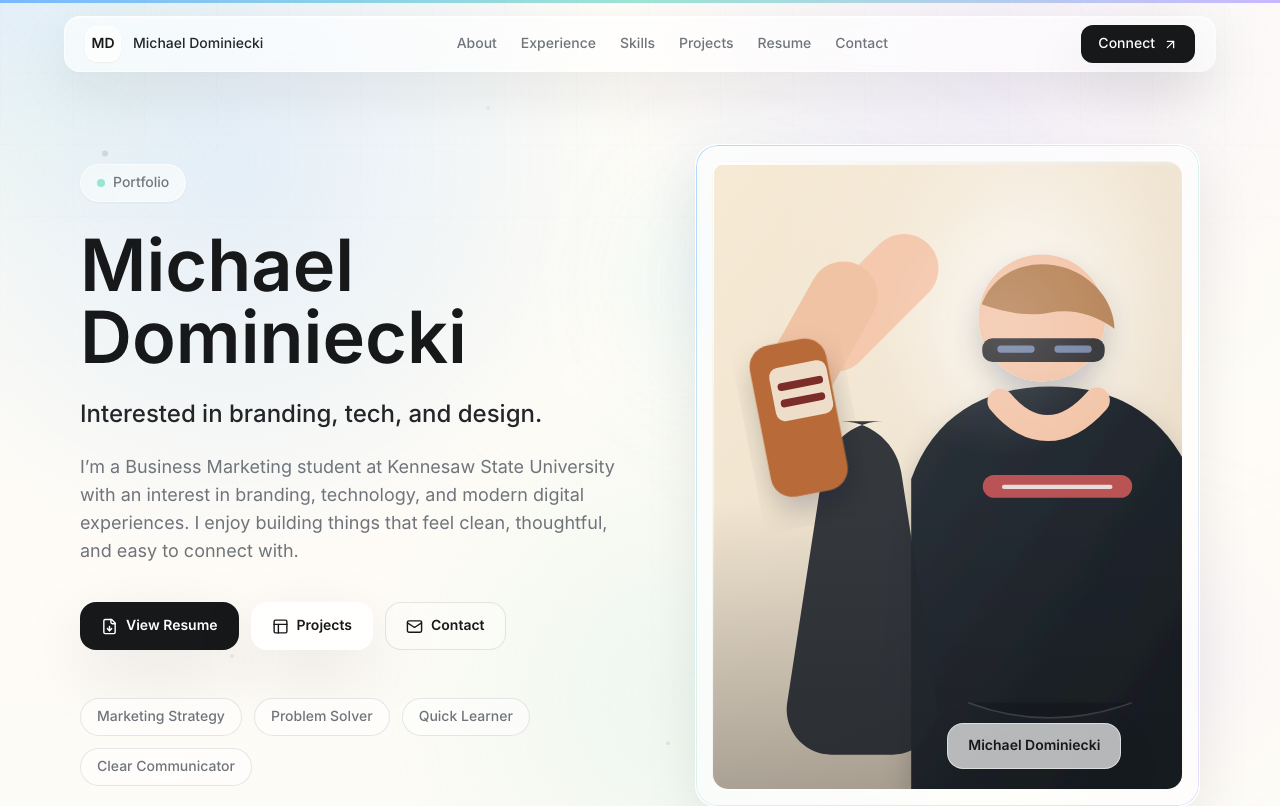
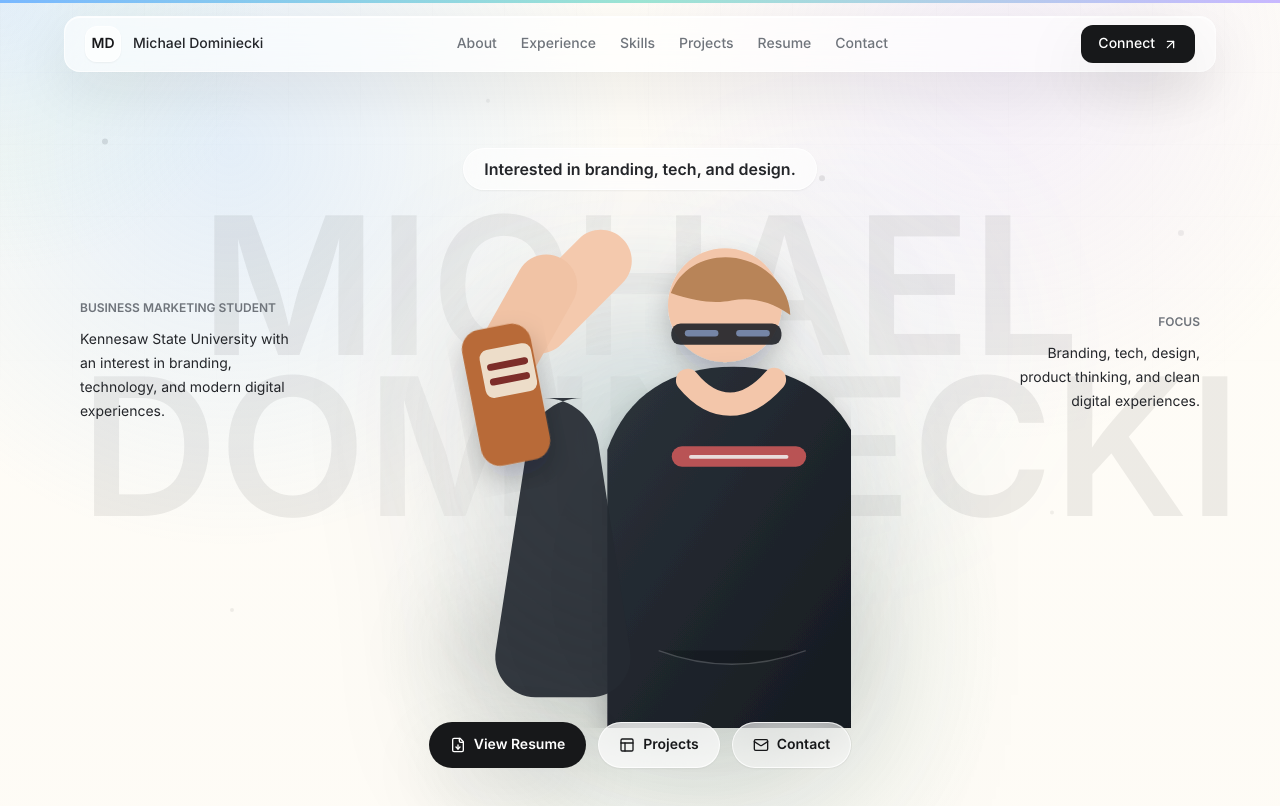
Before and after one commit to mdominiecki/michael-dominiecki-portfolio, a Next.js app: page / in a window 1280 px wide. Shown: the top 806 px of the page. Built offline with nearby package versions, Linux system fonts and the light colour scheme.

Commit message:
Redesign hero with centered portrait

```diff
--- a/components/hero-portrait.tsx
+++ b/components/hero-portrait.tsx
@@ -15,37 +15,37 @@ const orbitBadges = [
   {
     label: "Figma",
     icon: Figma,
-    position: "left-[47%] top-[12%]",
+    position: "left-[30%] top-[19%]",
     accent: "from-violet/30 to-electric/20"
   },
   {
     label: "Canva",
     icon: Palette,
-    position: "left-[72%] top-[22%]",
+    position: "left-[74%] top-[28%]",
     accent: "from-teal/30 to-cyan/20"
   },
   {
     label: "Adobe",
     icon: PenTool,
-    position: "left-[35%] top-[31%]",
+    position: "left-[23%] top-[37%]",
     accent: "from-violet/25 to-teal/20"
   },
   {
     label: "Excel",
     icon: BarChart3,
-    position: "left-[77%] top-[42%]",
+    position: "left-[80%] top-[46%]",
     accent: "from-cyan/30 to-electric/20"
   },
   {
     label: "Slides",
     icon: Presentation,
-    position: "left-[40%] top-[54%]",
+    position: "left-[31%] top-[56%]",
     accent: "from-electric/25 to-violet/20"
   },
   {
     label: "Strategy",
     icon: BriefcaseBusiness,
-    position: "left-[60%] top-[5%]",
+    position: "left-[58%] top-[12%]",
     accent: "from-teal/25 to-violet/20"
   }
 ];
@@ -77,16 +77,17 @@ export function HeroPortrait() {
 
   return (
     <motion.div
-      className="relative mx-auto w-full max-w-[540px] lg:ml-auto"
-      initial={{ opacity: 0, scale: 0.96, y: 24 }}
+      className="relative z-20 mx-auto grid w-full max-w-[min(84vw,560px)] place-items-center"
+      initial={{ opacity: 0, scale: 0.96, y: 28 }}
       animate={{ opacity: 1, scale: 1, y: 0 }}
       transition={{ duration: 0.9, delay: 0.2, ease: premiumEase }}
     >
-      <div className="absolute -left-10 top-16 h-36 w-36 rounded-full bg-cyan/20 blur-3xl" />
-      <div className="absolute -right-10 bottom-16 h-44 w-44 rounded-full bg-violet/[0.18] blur-3xl" />
+      <div className="absolute left-1/2 top-1/2 h-[72%] w-[82%] -translate-x-1/2 -translate-y-1/2 rounded-full bg-white/65 blur-3xl" />
+      <div className="absolute left-1/2 top-[30%] h-48 w-48 -translate-x-1/2 rounded-full bg-cyan/20 blur-3xl" />
+      <div className="absolute bottom-8 left-1/2 h-24 w-[72%] -translate-x-1/2 rounded-full bg-graphite/10 blur-2xl" />
 
       <motion.div
-        className="premium-border glass relative overflow-hidden rounded-3xl p-4"
+        className="relative h-[58vh] min-h-[430px] w-full outline-none sm:h-[66vh] sm:min-h-[560px] lg:h-[70vh]"
         initial={false}
         animate={isActive ? "hover" : "rest"}
         onMouseEnter={() => setIsActive(true)}
@@ -98,15 +99,15 @@ export function HeroPortrait() {
         transition={{ type: "spring", stiffness: 260, damping: 24 }}
         variants={{
           rest: { y: 0, rotateX: 0, rotateY: 0 },
-          hover: { y: -8, rotateX: 2, rotateY: -2 }
+          hover: { y: -10, rotateX: 1.5, rotateY: -1.5 }
         }}
       >
-        <div className="relative aspect-[3/4] overflow-hidden rounded-2xl border border-white/70 bg-gradient-to-br from-white via-pearl to-silver">
         <motion.img
           src="/hero-test-photo.svg"
           alt="Michael Dominiecki"
-            className="h-full w-full object-contain object-bottom"
+          className="relative z-10 h-full w-full select-none object-contain object-bottom drop-shadow-[0_42px_80px_rgba(23,24,26,0.22)]"
           animate={isActive ? "hover" : "rest"}
+          draggable={false}
           variants={{
             rest: { scale: 1 },
             hover: {
@@ -115,8 +116,6 @@ export function HeroPortrait() {
             }
           }}
         />
-
-          <div className="absolute inset-0 bg-[radial-gradient(circle_at_62%_26%,rgba(255,255,255,0.18),transparent_24%),linear-gradient(180deg,transparent_54%,rgba(23,24,26,0.32))]" />
 
         {orbitBadges.map((badge, index) => {
           const Icon = badge.icon;
@@ -127,7 +126,7 @@ export function HeroPortrait() {
               custom={index}
               variants={badgeVariants}
               animate={isActive ? "hover" : "rest"}
-                className={`pointer-events-none absolute z-20 -translate-x-1/2 rounded-2xl border border-white/70 bg-white/[0.72] px-3 py-2 shadow-premium backdrop-blur-xl ${badge.position}`}
+              className={`pointer-events-none absolute z-30 -translate-x-1/2 rounded-2xl border border-white/80 bg-white/[0.76] px-3 py-2 shadow-premium backdrop-blur-xl ${badge.position}`}
             >
               <span
                 className={`flex items-center gap-2 rounded-xl bg-gradient-to-r ${badge.accent} px-2.5 py-1.5 text-xs font-semibold text-graphite`}
@@ -139,19 +138,6 @@ export function HeroPortrait() {
           );
         })}
 
-          <motion.div
-            className="absolute bottom-5 left-1/2 z-20 w-fit -translate-x-1/2 rounded-2xl border border-white/70 bg-white/75 px-5 py-3 shadow-premium backdrop-blur-xl"
-            animate={isActive ? "hover" : "rest"}
-            variants={{
-              rest: { y: 0, opacity: 0.92 },
-              hover: { y: -4, opacity: 1 }
-            }}
-          >
-            <p className="whitespace-nowrap text-sm font-semibold text-graphite">
-              Michael Dominiecki
-            </p>
-          </motion.div>
-        </div>
       </motion.div>
     </motion.div>
   );
--- a/components/hero-section.tsx
+++ b/components/hero-section.tsx
@@ -2,102 +2,112 @@
 
 import { motion } from "framer-motion";
 import { FileDown, Mail, PanelsTopLeft } from "lucide-react";
-import { profileHighlights } from "@/data/portfolio";
 import { HeroPortrait } from "@/components/hero-portrait";
 import { OrbitField } from "@/components/ui/orbit-field";
-import { PremiumButton } from "@/components/ui/premium-button";
+
+const heroEase = [0.16, 1, 0.3, 1] as const;
 
 export function HeroSection() {
   return (
-    <section id="home" className="relative flex min-h-screen items-center overflow-hidden pb-20 pt-32 sm:pt-36">
+    <section id="home" className="relative min-h-screen overflow-hidden pb-10 pt-24 sm:pt-28">
       <div className="absolute inset-0 bg-mesh-soft" aria-hidden="true" />
       <motion.div
-        className="absolute left-1/2 top-24 h-72 w-72 -translate-x-1/2 rounded-full bg-electric/10 blur-3xl sm:h-96 sm:w-96"
+        className="absolute left-1/2 top-[18%] h-72 w-72 -translate-x-1/2 rounded-full bg-electric/10 blur-3xl sm:h-96 sm:w-96"
         animate={{ scale: [1, 1.08, 1], opacity: [0.35, 0.62, 0.35] }}
         transition={{ duration: 8, repeat: Infinity, ease: "easeInOut" }}
         aria-hidden="true"
       />
       <OrbitField />
 
-      <div className="section-shell grid items-center gap-14 lg:grid-cols-[1.05fr_0.95fr]">
-        <div>
+      <div className="section-shell">
+        <div className="relative grid min-h-[calc(100vh-8rem)] place-items-center">
           <motion.div
-            initial={{ opacity: 0, y: 18 }}
+            className="absolute inset-x-0 top-[14%] z-0 hidden select-none text-center text-[clamp(6rem,15vw,13.5rem)] font-semibold uppercase leading-[0.84] text-graphite/[0.075] lg:block"
+            initial={{ opacity: 0, y: 26 }}
             animate={{ opacity: 1, y: 0 }}
-            transition={{ duration: 0.7, ease: [0.16, 1, 0.3, 1] }}
-            className="mb-7 inline-flex items-center gap-2 rounded-full border border-white/80 bg-white/60 px-4 py-2 text-sm font-medium text-muted shadow-sm backdrop-blur-xl"
+            transition={{ duration: 0.9, ease: heroEase }}
+            aria-hidden="true"
           >
-            <span className="h-2 w-2 rounded-full bg-teal shadow-glow" />
-            Portfolio
-          </motion.div>
-
-          <motion.h1
-            className="text-balance max-w-4xl text-5xl font-semibold leading-[1.04] text-graphite sm:text-6xl lg:text-7xl"
-            initial={{ opacity: 0, y: 24 }}
-            animate={{ opacity: 1, y: 0 }}
-            transition={{ duration: 0.8, delay: 0.08, ease: [0.16, 1, 0.3, 1] }}
-          >
-            Michael Dominiecki
-          </motion.h1>
-
-          <motion.p
-            className="mt-6 max-w-2xl text-xl font-medium leading-8 text-ink sm:text-2xl"
-            initial={{ opacity: 0, y: 24 }}
-            animate={{ opacity: 1, y: 0 }}
-            transition={{ duration: 0.8, delay: 0.16, ease: [0.16, 1, 0.3, 1] }}
-          >
-            Interested in branding, tech, and design.
-          </motion.p>
-
-          <motion.p
-            className="mt-6 max-w-2xl text-base leading-8 text-muted sm:text-lg"
-            initial={{ opacity: 0, y: 24 }}
-            animate={{ opacity: 1, y: 0 }}
-            transition={{ duration: 0.8, delay: 0.24, ease: [0.16, 1, 0.3, 1] }}
-          >
-            I’m a Business Marketing student at Kennesaw State University with an interest in
-            branding, technology, and modern digital experiences. I enjoy building things that feel
-            clean, thoughtful, and easy to connect with.
-          </motion.p>
-
-          <motion.div
-            className="mt-9 flex flex-col gap-3 sm:flex-row"
-            initial={{ opacity: 0, y: 24 }}
-            animate={{ opacity: 1, y: 0 }}
-            transition={{ duration: 0.8, delay: 0.32, ease: [0.16, 1, 0.3, 1] }}
-          >
-            <PremiumButton href="/michael-dominiecki-resume.pdf" target="_blank" rel="noreferrer">
-              <FileDown size={17} aria-hidden="true" />
-              View Resume
-            </PremiumButton>
-            <PremiumButton href="#projects" variant="light">
-              <PanelsTopLeft size={17} aria-hidden="true" />
-              Projects
-            </PremiumButton>
-            <PremiumButton href="#contact" variant="ghost">
-              <Mail size={17} aria-hidden="true" />
-              Contact
-            </PremiumButton>
+            <span className="block">Michael</span>
+            <span className="block">Dominiecki</span>
           </motion.div>
 
           <motion.div
-            className="mt-12 flex flex-wrap gap-3"
+            className="absolute left-0 top-[28%] z-30 hidden max-w-[210px] lg:block"
+            initial={{ opacity: 0, x: -20 }}
+            animate={{ opacity: 1, x: 0 }}
+            transition={{ duration: 0.8, delay: 0.25, ease: heroEase }}
+          >
+            <p className="text-xs font-semibold uppercase text-muted">
+              Business Marketing Student
+            </p>
+            <p className="mt-3 text-sm leading-6 text-ink">
+              Kennesaw State University with an interest in branding, technology, and modern
+              digital experiences.
+            </p>
+          </motion.div>
+
+          <motion.div
+            className="absolute right-0 top-[30%] z-30 hidden max-w-[190px] text-right lg:block"
+            initial={{ opacity: 0, x: 20 }}
+            animate={{ opacity: 1, x: 0 }}
+            transition={{ duration: 0.8, delay: 0.3, ease: heroEase }}
+          >
+            <p className="text-xs font-semibold uppercase text-muted">Focus</p>
+            <p className="mt-3 text-sm leading-6 text-ink">
+              Branding, tech, design, product thinking, and clean digital experiences.
+            </p>
+          </motion.div>
+
+          <motion.div
+            className="absolute inset-x-0 top-3 z-30 mx-auto w-full max-w-2xl text-center sm:top-6"
+            initial={{ opacity: 0, y: -18 }}
+            animate={{ opacity: 1, y: 0 }}
+            transition={{ duration: 0.75, delay: 0.18, ease: heroEase }}
+          >
+            <h1 className="text-4xl font-semibold leading-none text-graphite sm:text-5xl lg:hidden">
+              Michael Dominiecki
+            </h1>
+            <p className="mx-auto mt-3 w-fit rounded-full border border-white/80 bg-white/[0.62] px-5 py-2 text-sm font-semibold text-ink shadow-sm backdrop-blur-xl sm:text-base">
+              Interested in branding, tech, and design.
+            </p>
+          </motion.div>
+
+          <HeroPortrait />
+
+          <motion.div
+            className="absolute inset-x-0 bottom-2 z-30 mx-auto flex w-full flex-col items-center gap-4 text-center sm:bottom-4"
             initial={{ opacity: 0, y: 24 }}
             animate={{ opacity: 1, y: 0 }}
-            transition={{ duration: 0.8, delay: 0.42, ease: [0.16, 1, 0.3, 1] }}
+            transition={{ duration: 0.8, delay: 0.42, ease: heroEase }}
           >
-            {profileHighlights.map((item) => (
-              <span
-                key={item}
-                className="rounded-full border border-graphite/10 bg-white/[0.55] px-4 py-2 text-sm font-medium text-muted backdrop-blur-xl transition duration-300 hover:border-electric/[0.45] hover:text-graphite hover:shadow-glow"
+            <div className="flex flex-wrap justify-center gap-3">
+              <a
+                href="/michael-dominiecki-resume.pdf"
+                target="_blank"
+                rel="noreferrer"
+                className="flex items-center gap-2 rounded-full border border-graphite/10 bg-graphite px-5 py-3 text-sm font-semibold text-white shadow-premium transition duration-300 hover:border-electric/50 hover:shadow-glow"
               >
-                {item}
-              </span>
-            ))}
+                <FileDown size={16} aria-hidden="true" />
+                View Resume
+              </a>
+              <a
+                href="#projects"
+                className="flex items-center gap-2 rounded-full border border-white/80 bg-white/70 px-5 py-3 text-sm font-semibold text-graphite shadow-sm backdrop-blur-xl transition duration-300 hover:border-cyan/60 hover:shadow-glow"
+              >
+                <PanelsTopLeft size={16} aria-hidden="true" />
+                Projects
+              </a>
+              <a
+                href="#contact"
+                className="flex items-center gap-2 rounded-full border border-white/80 bg-white/50 px-5 py-3 text-sm font-semibold text-graphite shadow-sm backdrop-blur-xl transition duration-300 hover:border-violet/60 hover:shadow-glow"
+              >
+                <Mail size={16} aria-hidden="true" />
+                Contact
+              </a>
+            </div>
           </motion.div>
         </div>
-
-        <HeroPortrait />
       </div>
     </section>
   );
```
Also changed, not shown: public/hero-test-photo.svg. Lines whose indentation alone changed are shown as unchanged.
